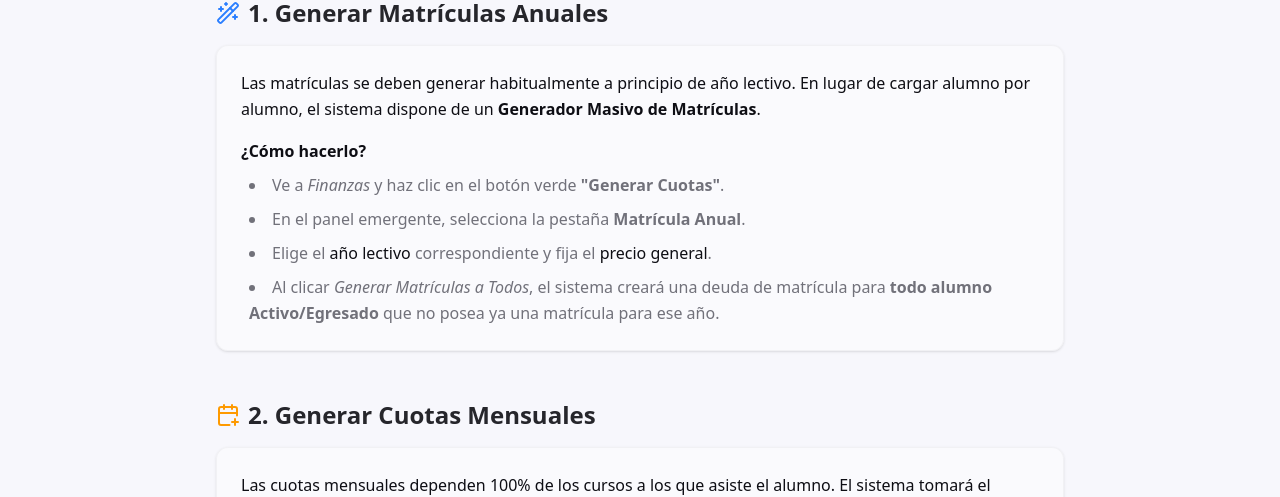
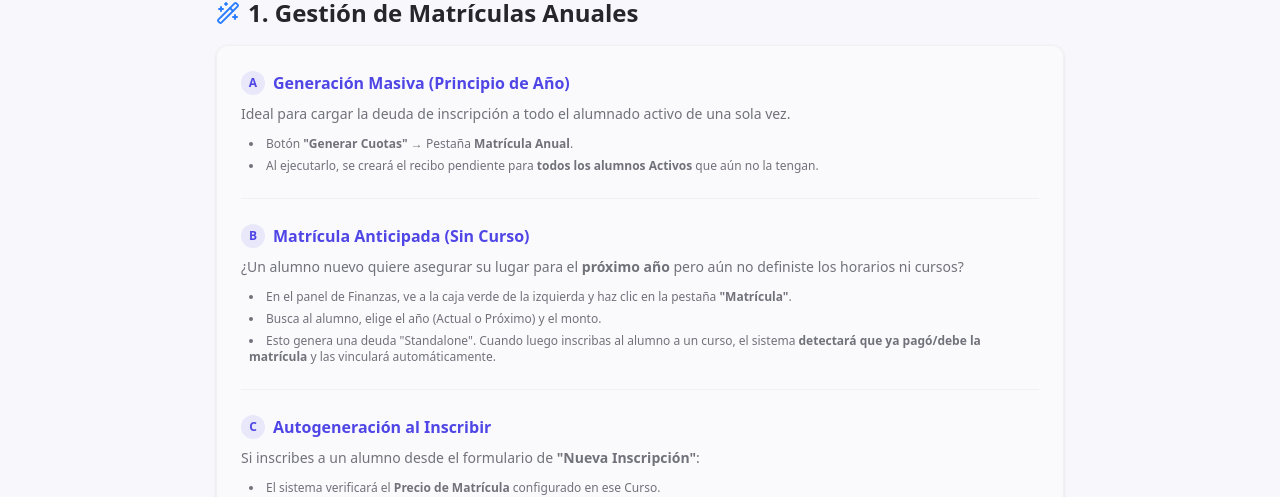
Before and after one commit to jsemalvarez/lingua-campus, a Next.js app: page /payments/manual in a window 1280 px wide. Shown: the part 306-803 px from the top of the page. Built offline with nearby package versions, Linux system fonts and the light colour scheme; no server answers.

Commit message:
feat: update manual page for financial module operations

```diff
--- a/src/app/payments/manual/page.tsx
+++ b/src/app/payments/manual/page.tsx
@@ -32,19 +32,61 @@ export default function FinanceManualPage() {
                     {/* Generar Matrículas */}
                     <section>
                         <h2 className="text-2xl font-bold flex items-center gap-2 mb-4 text-foreground/90">
-                            <Wand2 className="text-blue-500" size={24} /> 1. Generar Matrículas Anuales
+                            <Wand2 className="text-blue-500" size={24} /> 1. Gestión de Matrículas Anuales
                         </h2>
-                        <Card className="p-6 border-border/40 bg-card/40 leading-relaxed shadow-sm">
-                            <p className="mb-4">
-                                Las matrículas se deben generar habitualmente a principio de año lectivo. En lugar de cargar alumno por alumno, el sistema dispone de un <strong>Generador Masivo de Matrículas</strong>.
-                            </p>
-                            <h4 className="font-semibold mb-2">¿Cómo hacerlo?</h4>
-                            <ul className="list-disc list-inside space-y-2 text-muted-foreground ml-2">
-                                <li>Ve a <i>Finanzas</i> y haz clic en el botón verde <strong>&quot;Generar Cuotas&quot;</strong>.</li>
-                                <li>En el panel emergente, selecciona la pestaña <strong>Matrícula Anual</strong>.</li>
-                                <li>Elige el <span className="text-foreground font-medium">año lectivo</span> correspondiente y fija el <span className="text-foreground font-medium">precio general</span>.</li>
-                                <li>Al clicar <i>Generar Matrículas a Todos</i>, el sistema creará una deuda de matrícula para <b>todo alumno Activo/Egresado</b> que no posea ya una matrícula para ese año.</li>
-                            </ul>
+                        <Card className="p-6 border-border/40 bg-card/40 leading-relaxed shadow-sm space-y-6">
+
+                            {/* Caso 1: Generación Masiva */}
+                            <div>
+                                <h4 className="font-bold mb-2 flex items-center gap-2 text-primary">
+                                    <span className="flex h-6 w-6 items-center justify-center rounded-full bg-primary/10 text-xs">A</span>
+                                    Generación Masiva (Principio de Año)
+                                </h4>
+                                <p className="text-sm text-muted-foreground mb-3">
+                                    Ideal para cargar la deuda de inscripción a todo el alumnado activo de una sola vez.
+                                </p>
+                                <ul className="list-disc list-inside space-y-1.5 text-xs text-muted-foreground ml-2">
+                                    <li>Botón <strong>"Generar Cuotas"</strong> &rarr; Pestaña <strong>Matrícula Anual</strong>.</li>
+                                    <li>Al ejecutarlo, se creará el recibo pendiente para <b>todos los alumnos Activos</b> que aún no la tengan.</li>
+                                </ul>
+                            </div>
+
+                            <hr className="border-border/40" />
+
+                            {/* Caso 2: Matrícula Anticipada */}
+                            <div>
+                                <h4 className="font-bold mb-2 flex items-center gap-2 text-primary">
+                                    <span className="flex h-6 w-6 items-center justify-center rounded-full bg-primary/10 text-xs">B</span>
+                                    Matrícula Anticipada (Sin Curso)
+                                </h4>
+                                <p className="text-sm text-muted-foreground mb-3">
+                                    ¿Un alumno nuevo quiere asegurar su lugar para el <strong>próximo año</strong> pero aún no definiste los horarios ni cursos?
+                                </p>
+                                <ul className="list-disc list-inside space-y-1.5 text-xs text-muted-foreground ml-2">
+                                    <li>En el panel de Finanzas, ve a la caja verde de la izquierda y haz clic en la pestaña <strong>"Matrícula"</strong>.</li>
+                                    <li>Busca al alumno, elige el año (Actual o Próximo) y el monto.</li>
+                                    <li>Esto genera una deuda "Standalone". Cuando luego inscribas al alumno a un curso, el sistema <b>detectará que ya pagó/debe la matrícula</b> y las vinculará automáticamente.</li>
+                                </ul>
+                            </div>
+
+                            <hr className="border-border/40" />
+
+                            {/* Caso 3: Autogeneración por Inscripción */}
+                            <div>
+                                <h4 className="font-bold mb-2 flex items-center gap-2 text-primary">
+                                    <span className="flex h-6 w-6 items-center justify-center rounded-full bg-primary/10 text-xs">C</span>
+                                    Autogeneración al Inscribir
+                                </h4>
+                                <p className="text-sm text-muted-foreground mb-3">
+                                    Si inscribes a un alumno desde el formulario de <strong>"Nueva Inscripción"</strong>:
+                                </p>
+                                <ul className="list-disc list-inside space-y-1.5 text-xs text-muted-foreground ml-2">
+                                    <li>El sistema verificará el <strong>Precio de Matrícula</strong> configurado en ese Curso.</li>
+                                    <li>Si el alumno no tiene matrícula para este año, la creará en ese mismo instante.</li>
+                                    <li>Puedes sobreescribir este precio (Beca de Inscripción) directamente en el formulario de inscripción.</li>
+                                </ul>
+                            </div>
+
                         </Card>
                     </section>
 
```
